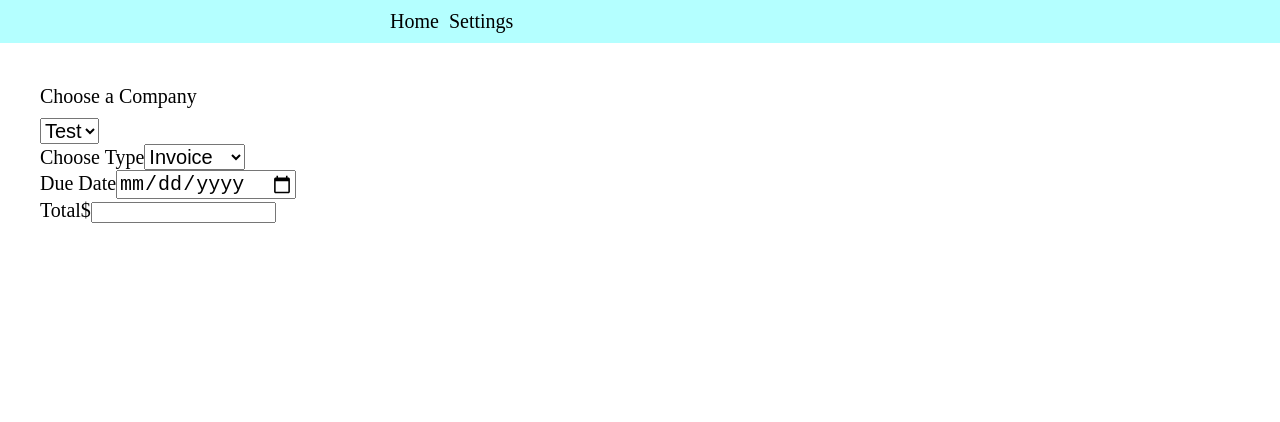
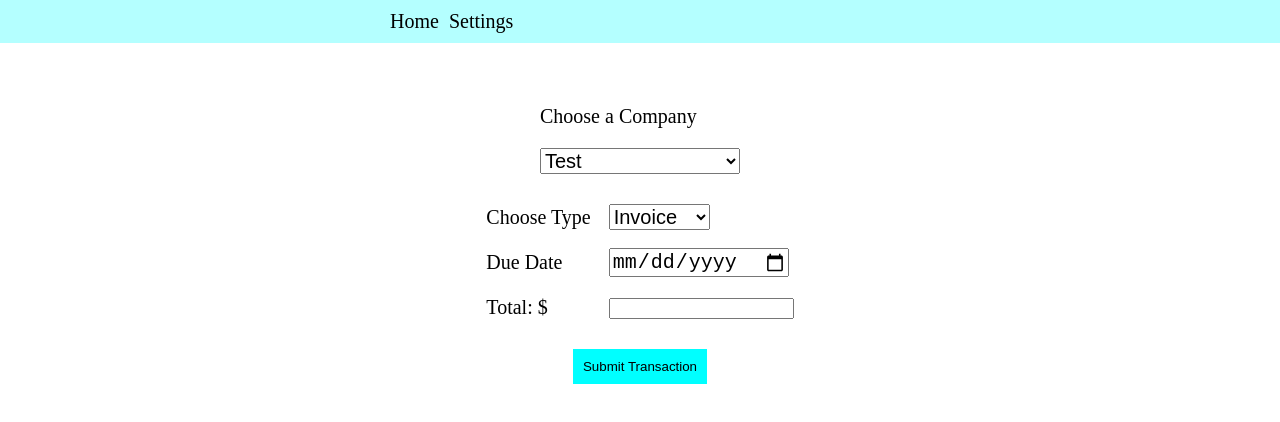
Before and after one commit to LluviaCarmesi/Invoicer, a React (Create React App) app in the folder Application/Invoicer/ClientApp/: page /transaction in a window 1280 px wide. Shown: the top 422 px of the page. Built offline with nearby package versions, Linux system fonts and the light colour scheme.

Commit message:
Changed Transactions page

```diff
--- a/Application/Invoicer/ClientApp/src/components/home/Home.css
+++ b/Application/Invoicer/ClientApp/src/components/home/Home.css
@@ -10,6 +10,10 @@ select {
 .company-dropdown-container span {
     display: block;
     margin-bottom: 10px;
+}
+
+.company-dropdown-container select {
+    min-width: 200px;
 }
 
 .remaining-balance {
--- a/Application/Invoicer/ClientApp/src/components/transaction/Transaction.css
+++ b/Application/Invoicer/ClientApp/src/components/transaction/Transaction.css
@@ -1,7 +1,35 @@
 select {
     font-size: 20px;
+}
+
+.transaction-company-dropdown-container {
+    justify-content: center;
+    display: flex;
+}
+
+.transaction-company-dropdown-container span {
+    display: block;
+    margin-bottom: 20px;
+}
+
+.transaction-company-dropdown-container select {
+    min-width: 200px;
 }
 
 #due-payment-date {
     font-size: 20px;
 }
+
+.field-container {
+    padding: 20px 0px;
+}
+
+.info-container {
+    display: flex;
+    align-items: center;
+    flex-direction: column;
+}
+
+.transaction-information-table {
+    margin-bottom: 20px;
+}
--- a/Application/Invoicer/ClientApp/src/components/transaction/Transaction.js
+++ b/Application/Invoicer/ClientApp/src/components/transaction/Transaction.js
@@ -30,7 +30,7 @@ export default class Transaction extends Component {
 
     async loadCompanies(transactionID) {
         const companyInformation = await getCompanies();
-        const firstCompany = companyInformation.companies.length > 0 ? companyInformation.companies[0] : {id: 0, name: ""};
+        const firstCompany = companyInformation.companies.length > 0 ? companyInformation.companies[0] : { id: 0, name: "" };
         if (!!transactionID) {
             this.loadTransaction(transactionID);
         }
@@ -91,8 +91,8 @@ export default class Transaction extends Component {
         }
 
         return (
-            <div className="main-container">
-                <div className="company-dropdown-container">
+            <div className="transaction-container">
+                <div className="transaction-company-dropdown-container">
                     <div id="loading-companies-container" hidden={!this.state.isLoadingCompanies}>
                         <span>{this.state.loadingMessageCompanies}</span>
                     </div>
@@ -117,33 +117,54 @@ export default class Transaction extends Component {
                     </div>
                     {!this.state.isLoadingTransaction && !this.state.errorTransaction &&
                         <React.Fragment>
-                            <div className="field-container">
+                            <table className="transaction-information-table">
+                                <tr className="field-container">
+                                    <td>
                                         <span className="field-label">Choose Type</span>
+                                    </td>
+                                    <td>
                                         <select id="type-dropdown" onChange={(control) => changeType(control.target.value)} value={this.state.currentType}>
                                             <option value="invoice">Invoice</option>
                                             <option value="payment">Payment</option>
                                         </select>
-                            </div>
-                            <div className="field-container">
+                                    </td>
+                                </tr>
+                                <tr className="field-container">
+                                    <td>
                                         <span className="field-label">{this.state.currentType !== "invoice" ? "Payment Date" : "Due Date"}</span>
+                                    </td>
+                                    <td>
                                         <span>
                                             <input type="date" id="due-payment-date" name="due-date" />
                                         </span>
-                            </div>
-                            <div className="field-container" hidden={this.state.currentType !== "payment"}>
+                                    </td>
+                                </tr>
+                                <tr className="field-container" hidden={this.state.currentType !== "payment"}>
+                                    <td>
                                         <span className="field-label">Check Number</span>
+                                    </td>
+                                    <td>
                                         <input type="text" id="check-number" name="check-number" />
-                            </div>
-                            <div className="field-container">
-                                <span className="field-label">Total</span>
+                                    </td>
+                                </tr>
+                                <tr className="field-container">
+                                    <td>
+                                        <span className="field-label">Total: $</span>
+                                    </td>
+                                    <td>
                                         <span>
-                                    $<input type="text" id="total" name="total" />
+                                            <input type="text" id="total" name="total" />
                                         </span>
+                                    </td>
+                                </tr>
+                            </table>
+                            <div className="buttons-container">
+                                <button className="primary-button">Submit Transaction</button>
                             </div>
                         </React.Fragment>
                     }
                 </div>
-            </div>
+            </div >
         );
     }
 }
```
Lines whose indentation alone changed are shown as unchanged.
